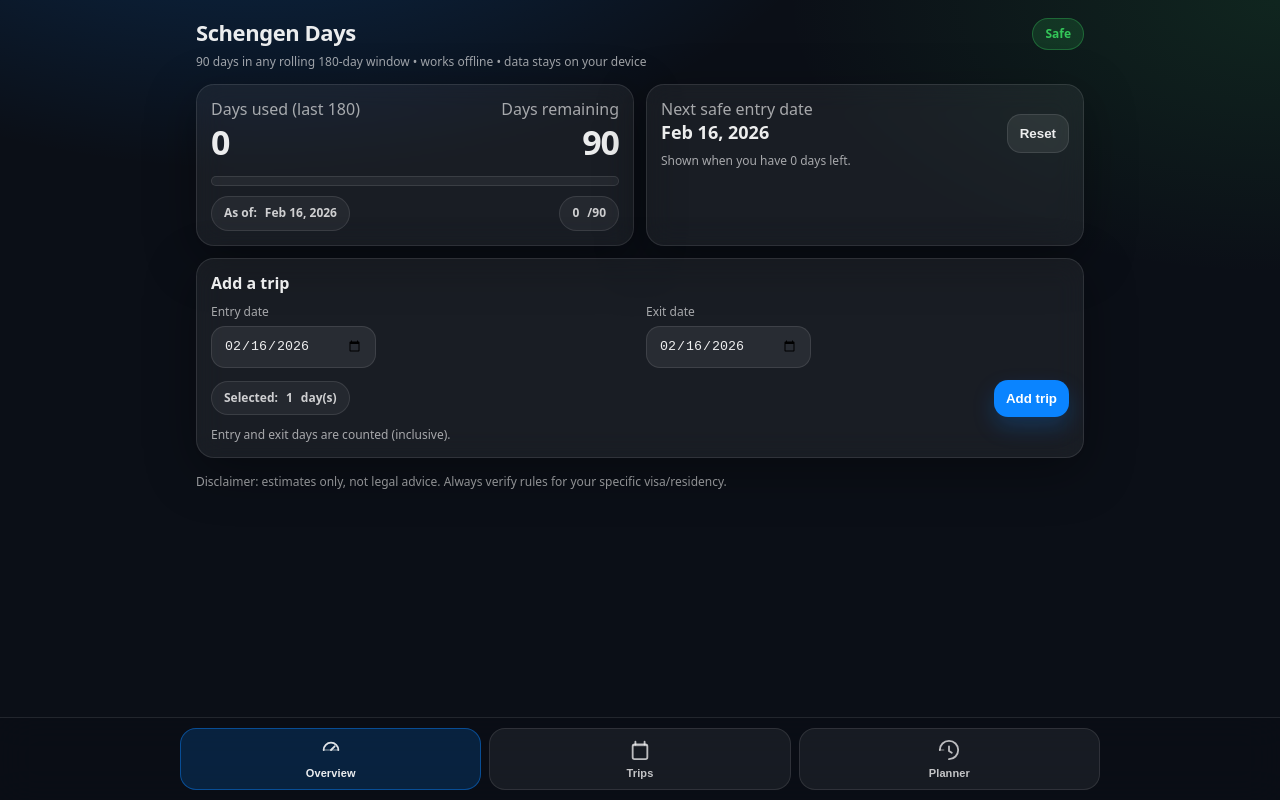
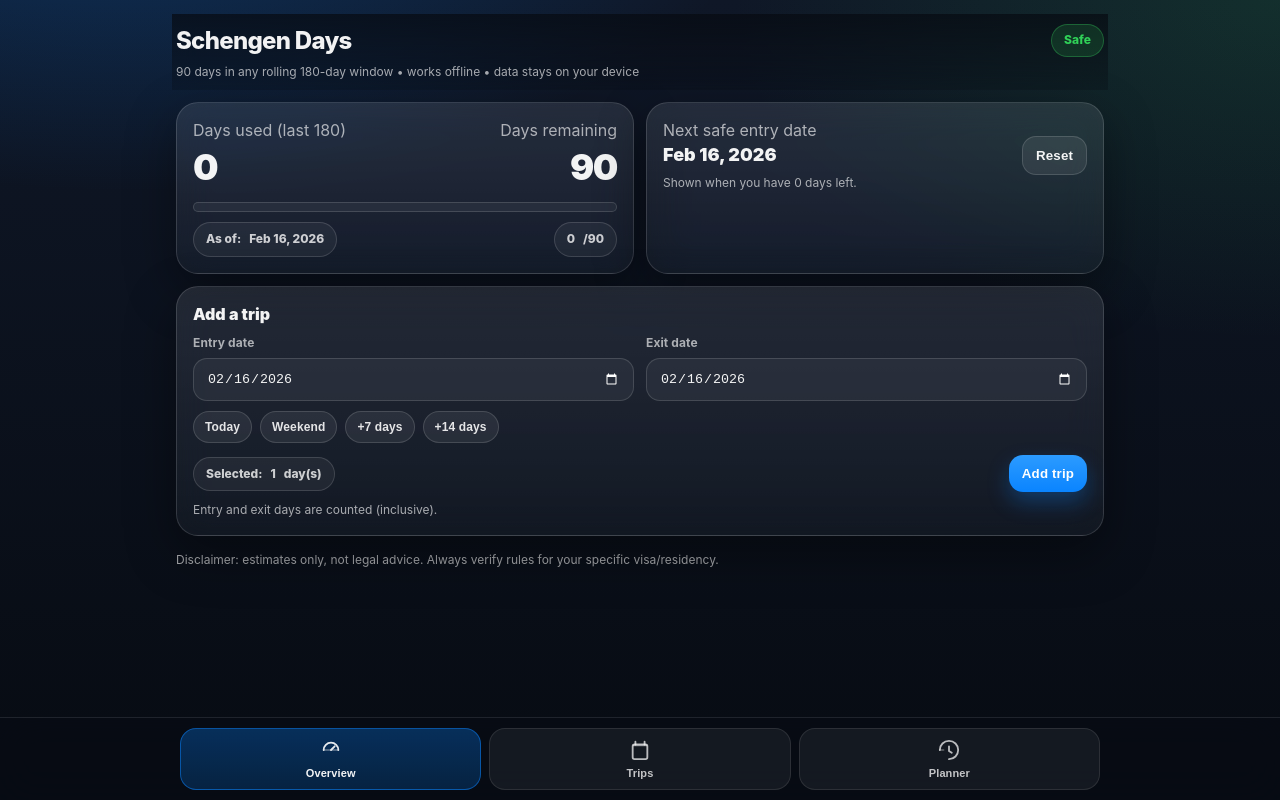
Before and after one commit to Bifren/schengen-days, a plain HTML site: page index.html in a window 1280 px wide. Drawn offline with Linux system fonts and the light colour scheme.

Commit message:
Polish UX with modern Apple-like UI and quick trip presets

```diff
--- a/app.js
+++ b/app.js
@@ -11,6 +11,15 @@ function toDay(dateStrOrDate) {
 function fmt(d) {
   if (!d) return "—";
   return d.toLocaleDateString(undefined, { year: "numeric", month: "short", day: "2-digit" });
+}
+
+function toISO(d) {
+  return toDay(d).toISOString().slice(0, 10);
+}
+
+function addDays(date, n) {
+  const d = toDay(date);
+  return new Date(d.getTime() + n * dayMs);
 }
 
 function daysInclusive(a, b) {
@@ -37,6 +46,10 @@ function overlapDaysInclusive(aStart, aEnd, bStart, bEnd) {
   const end = (aEnd < bEnd) ? aEnd : bEnd;
   if (start > end) return 0;
   return daysInclusive(start, end);
+}
+
+function vibrate(ms = 12) {
+  if (navigator.vibrate) navigator.vibrate(ms);
 }
 
 // ---------- Storage ----------
@@ -110,7 +123,16 @@ function nextSafeEntryDate(startDate, trips) {
 
 // ---------- UI ----------
 let trips = loadTrips();
+let toastTimer;
 const el = (id) => document.getElementById(id);
+
+function showToast(text) {
+  const t = el("toast");
+  t.textContent = text;
+  t.classList.add("show");
+  clearTimeout(toastTimer);
+  toastTimer = setTimeout(() => t.classList.remove("show"), 1700);
+}
 
 function setBadge(kind) {
   const b = el("statusBadge");
@@ -136,6 +158,33 @@ function syncSelectedUI() {
   const addBtn = el("addTripBtn");
   addBtn.disabled = !info.ok;
   el("error").textContent = info.ok ? "" : info.msg;
+}
+
+function applyQuickPreset(kind) {
+  const now = new Date();
+  let entry = toDay(el("entryDate").value || now);
+  let exit = toDay(el("exitDate").value || now);
+
+  if (kind === "today") {
+    entry = toDay(now);
+    exit = toDay(now);
+  } else if (kind === "weekend") {
+    const day = now.getDay();
+    const addToSaturday = (6 - day + 7) % 7;
+    entry = addDays(now, addToSaturday);
+    exit = addDays(entry, 1);
+  } else {
+    const extraDays = Number(kind);
+    if (Number.isFinite(extraDays) && extraDays > 0) {
+      entry = toDay(el("entryDate").value || now);
+      exit = addDays(entry, extraDays - 1);
+    }
+  }
+
+  el("entryDate").value = toISO(entry);
+  el("exitDate").value = toISO(exit);
+  syncSelectedUI();
+  vibrate(8);
 }
 
 function render() {
@@ -208,12 +257,16 @@ function addTrip() {
   saveTrips(trips);
 
   render();
+  vibrate(16);
+  showToast(`Trip added • ${info.days} day(s)`);
 }
 
 function deleteTrip(id) {
   trips = trips.filter(t => t.id !== id);
   saveTrips(trips);
   render();
+  vibrate(10);
+  showToast("Trip deleted");
 }
 
 // Bottom tabs
@@ -225,6 +278,13 @@ document.querySelectorAll(".tabBtn").forEach(btn => {
     ["overview","trips","planner"].forEach(t => {
       el("tab-" + t).classList.toggle("hide", t !== tab);
     });
+  });
+});
+
+// Quick presets
+document.querySelectorAll(".quickBtn").forEach(btn => {
+  btn.addEventListener("click", () => {
+    applyQuickPreset(btn.dataset.preset);
   });
 });
 
@@ -241,6 +301,7 @@ el("resetBtn").addEventListener("click", () => {
     trips = [];
     saveTrips(trips);
     render();
+    showToast("All trips reset");
   }
 });
 
--- a/index.html
+++ b/index.html
@@ -9,46 +9,59 @@
 
   <style>
     :root{
-      --bg: #0b0f17;
-      --card: rgba(255,255,255,.06);
-      --stroke: rgba(255,255,255,.10);
-      --text: rgba(255,255,255,.92);
-      --mut: rgba(255,255,255,.62);
+      color-scheme: dark;
+      --bg: #070b12;
+      --bg2: #0f1727;
+      --card: rgba(255,255,255,.08);
+      --card-2: rgba(255,255,255,.05);
+      --stroke: rgba(255,255,255,.14);
+      --text: rgba(255,255,255,.95);
+      --mut: rgba(255,255,255,.64);
       --pri: #0A84FF;
-      --ok: #34C759;
-      --warn: #FF9F0A;
-      --bad: #FF453A;
+      --ok: #30d158;
+      --warn: #ff9f0a;
+      --bad: #ff453a;
 
-      --r: 18px;
-      --shadow: 0 14px 50px rgba(0,0,0,.35);
+      --r: 22px;
+      --r-sm: 14px;
+      --shadow: 0 18px 50px rgba(0,0,0,.38);
+      --ease: cubic-bezier(.2,.7,.2,1);
     }
 
     *{box-sizing:border-box}
     html,body{height:100%}
     body{
       margin:0;
-      font:16px/1.35 ui-sans-serif, system-ui, -apple-system, Segoe UI, Roboto, Arial;
+      font:16px/1.4 -apple-system, BlinkMacSystemFont, "SF Pro Text", "SF Pro Display", "Inter", "Segoe UI", Roboto, Arial, sans-serif;
       color: var(--text);
       background:
-        radial-gradient(1100px 600px at 20% -20%, rgba(10,132,255,.24), transparent 55%),
-        radial-gradient(900px 500px at 100% 0%, rgba(52,199,89,.12), transparent 55%),
-        var(--bg);
+        radial-gradient(1200px 640px at 10% -20%, rgba(10,132,255,.28), transparent 55%),
+        radial-gradient(1000px 620px at 100% 0%, rgba(48,209,88,.13), transparent 55%),
+        linear-gradient(180deg, var(--bg2) 0%, var(--bg) 100%);
       -webkit-font-smoothing: antialiased;
+      text-rendering: optimizeLegibility;
       padding: env(safe-area-inset-top) 0 env(safe-area-inset-bottom) 0;
     }
 
     .wrap{
-      max-width: 920px;
+      max-width: 960px;
       margin: 0 auto;
-      padding: 18px 16px 98px; /* bottom tab space */
+      padding: 14px 16px 108px;
     }
 
     .topbar{
+      position: sticky;
+      top: 0;
+      z-index: 5;
       display:flex; align-items:flex-start; justify-content:space-between; gap:12px;
-      margin-bottom: 14px;
+      margin: 0 -4px 12px;
+      padding: 10px 4px;
+      background: linear-gradient(180deg, rgba(7,11,18,.72), rgba(7,11,18,.26));
+      backdrop-filter: blur(14px);
+      -webkit-backdrop-filter: blur(14px);
     }
     .title{
-      margin:0; font-size:22px; font-weight:800; letter-spacing:-.02em;
+      margin:0; font-size:24px; font-weight:800; letter-spacing:-.03em;
     }
     .subtitle{
       margin-top:6px;
@@ -56,14 +69,17 @@
     }
 
     .card{
-      background: var(--card);
+      background:
+        linear-gradient(180deg, rgba(255,255,255,.10), rgba(255,255,255,.04));
       border:1px solid var(--stroke);
       border-radius: var(--r);
-      padding: 14px;
+      padding: 16px;
       box-shadow: var(--shadow);
-      backdrop-filter: blur(14px);
-      -webkit-backdrop-filter: blur(14px);
+      backdrop-filter: blur(18px) saturate(120%);
+      -webkit-backdrop-filter: blur(18px) saturate(120%);
+      transition: transform .25s var(--ease), border-color .25s var(--ease), background .25s var(--ease);
     }
+    .card:hover{ transform: translateY(-1px); border-color: rgba(255,255,255,.22); }
 
     .grid{display:grid; gap:12px}
     @media(min-width:780px){ .grid.cols2{grid-template-columns:1fr 1fr} }
@@ -72,28 +88,39 @@
     .sp{justify-content:space-between}
 
     .mut{color:var(--mut)}
-    .label{font-size:12px; color:var(--mut); margin-bottom:6px}
+    .label{font-size:12px; color:var(--mut); margin-bottom:6px; font-weight:700; letter-spacing:.01em}
 
     input{
-      background: rgba(255,255,255,.07);
+      width:100%;
+      background: var(--card-2);
       border:1px solid var(--stroke);
       color: var(--text);
-      padding: 11px 12px;
+      padding: 12px 13px;
       border-radius: 14px;
       outline:none;
-      min-width: 165px;
+      min-width: 150px;
+      transition: border-color .2s var(--ease), background .2s var(--ease), box-shadow .2s var(--ease);
+    }
+    input:focus{
+      border-color: rgba(10,132,255,.65);
+      background: rgba(255,255,255,.09);
+      box-shadow: 0 0 0 4px rgba(10,132,255,.18);
     }
 
     button{
       border:none;
       border-radius: 14px;
-      padding: 11px 12px;
+      padding: 11px 13px;
       font-weight: 700;
+      letter-spacing:.01em;
       cursor:pointer;
       color: white;
-      background: var(--pri);
-      box-shadow: 0 10px 22px rgba(10,132,255,.22);
+      background: linear-gradient(180deg, #2c9bff, #0A84FF);
+      box-shadow: 0 10px 22px rgba(10,132,255,.30);
+      transition: transform .15s var(--ease), filter .15s var(--ease), opacity .15s var(--ease);
     }
+    button:active{ transform: scale(.98); }
+    button:hover{ filter: brightness(1.04); }
     button.secondary{
       background: rgba(255,255,255,.08);
       border: 1px solid var(--stroke);
@@ -106,8 +133,21 @@
       color: rgba(255,255,255,.92);
       box-shadow:none;
     }
-    button:disabled{
-      opacity:.45; cursor:not-allowed;
+    button:disabled{ opacity:.5; cursor:not-allowed; }
+
+    .quickPresets{
+      display:flex;
+      flex-wrap:wrap;
+      gap:8px;
+    }
+    .quickBtn{
+      font-size:12px;
+      padding:8px 11px;
+      border-radius:999px;
+      background: rgba(255,255,255,.07);
+      border:1px solid var(--stroke);
+      color:rgba(255,255,255,.88);
+      box-shadow:none;
     }
 
     .badge{
@@ -117,18 +157,15 @@
       font-size:12px;
       font-weight: 800;
       border: 1px solid var(--stroke);
-      background: rgba(255,255,255,.06);
+      background: rgba(255,255,255,.07);
       color: var(--text);
     }
     .b-ok{border-color:rgba(52,199,89,.35); background: rgba(52,199,89,.16); color: var(--ok)}
     .b-warn{border-color:rgba(255,159,10,.35); background: rgba(255,159,10,.16); color: var(--warn)}
     .b-bad{border-color:rgba(255,69,58,.35); background: rgba(255,69,58,.16); color: var(--bad)}
 
-    .big{
-      font-size:34px; font-weight:900; letter-spacing:-.03em;
-    }
+    .big{ font-size:36px; font-weight:900; letter-spacing:-.04em; }
 
-    /* Progress */
     .progress{
       width:100%;
       height: 10px;
@@ -138,15 +175,8 @@
       overflow:hidden;
       margin-top:10px;
     }
-    .bar{
-      height:100%;
-      width: 0%;
-      background: var(--ok);
-      border-radius: 999px;
-      transition: width .25s ease;
-    }
+    .bar{ height:100%; width: 0%; background: var(--ok); border-radius: 999px; transition: width .25s ease; }
 
-    /* Table */
     table{width:100%; border-collapse:collapse}
     th,td{padding:12px 8px; border-bottom:1px solid var(--stroke); text-align:left}
     th{font-size:12px; color:var(--mut); font-weight:800}
@@ -155,16 +185,15 @@
     .hide{display:none}
     .error{margin-top:10px; font-size:12px; color: rgba(255,214,211,.95)}
 
-    /* Bottom tabs */
     .tabsBottom{
       position: fixed;
       left: 0; right: 0;
       bottom: 0;
       padding: 10px 12px calc(10px + env(safe-area-inset-bottom));
-      background: rgba(10,14,22,.62);
+      background: rgba(8,12,20,.70);
       border-top: 1px solid rgba(255,255,255,.10);
-      backdrop-filter: blur(18px);
-      -webkit-backdrop-filter: blur(18px);
+      backdrop-filter: blur(20px);
+      -webkit-backdrop-filter: blur(20px);
     }
     .tabsInner{
       max-width: 920px;
@@ -184,18 +213,13 @@
       box-shadow: none;
     }
     .tabBtn.active{
-      border-color: rgba(10,132,255,.45);
-      background: rgba(10,132,255,.18);
-      color: rgba(255,255,255,.92);
+      border-color: rgba(10,132,255,.50);
+      background: linear-gradient(180deg, rgba(10,132,255,.30), rgba(10,132,255,.20));
+      color: rgba(255,255,255,.95);
     }
-    .ico{
-      width: 22px; height: 22px;
-      display:block;
-      opacity: .95;
-    }
+    .ico{ width: 22px; height: 22px; display:block; opacity: .95; }
     .tabLabel{font-size:11px; letter-spacing:.01em}
 
-    /* Small helper */
     .chip{
       display:inline-flex; align-items:center; gap:8px;
       padding: 8px 12px;
@@ -205,6 +229,30 @@
       color: rgba(255,255,255,.78);
       font-size: 12px;
       font-weight: 800;
+    }
+
+    .toast{
+      position:fixed;
+      left:50%;
+      transform:translateX(-50%);
+      bottom: calc(84px + env(safe-area-inset-bottom));
+      z-index: 9;
+      background: rgba(255,255,255,.13);
+      color: var(--text);
+      border:1px solid var(--stroke);
+      border-radius: 14px;
+      padding: 10px 14px;
+      font-size:13px;
+      font-weight:700;
+      backdrop-filter: blur(14px);
+      opacity:0;
+      pointer-events:none;
+      transition: opacity .25s var(--ease), transform .25s var(--ease);
+    }
+    .toast.show{ opacity:1; transform:translateX(-50%) translateY(-4px); }
+
+    @media (prefers-reduced-motion: reduce){
+      *, *::before, *::after{ animation:none !important; transition:none !important; }
     }
   </style>
 </head>
@@ -265,6 +313,15 @@
           <div>
             <div class="label">Exit date</div>
             <input type="date" id="exitDate" />
+          </div>
+        </div>
+
+        <div class="row" style="margin-top:10px">
+          <div class="quickPresets" aria-label="Quick presets">
+            <button class="quickBtn" data-preset="today">Today</button>
+            <button class="quickBtn" data-preset="weekend">Weekend</button>
+            <button class="quickBtn" data-preset="7">+7 days</button>
+            <button class="quickBtn" data-preset="14">+14 days</button>
           </div>
         </div>
 
@@ -338,7 +395,8 @@
     </div>
   </div>
 
-  <!-- Bottom tab bar -->
+  <div id="toast" class="toast" role="status" aria-live="polite"></div>
+
   <nav class="tabsBottom" aria-label="Bottom tabs">
     <div class="tabsInner">
       <button class="tabBtn active" data-tab="overview" aria-label="Overview">
```
